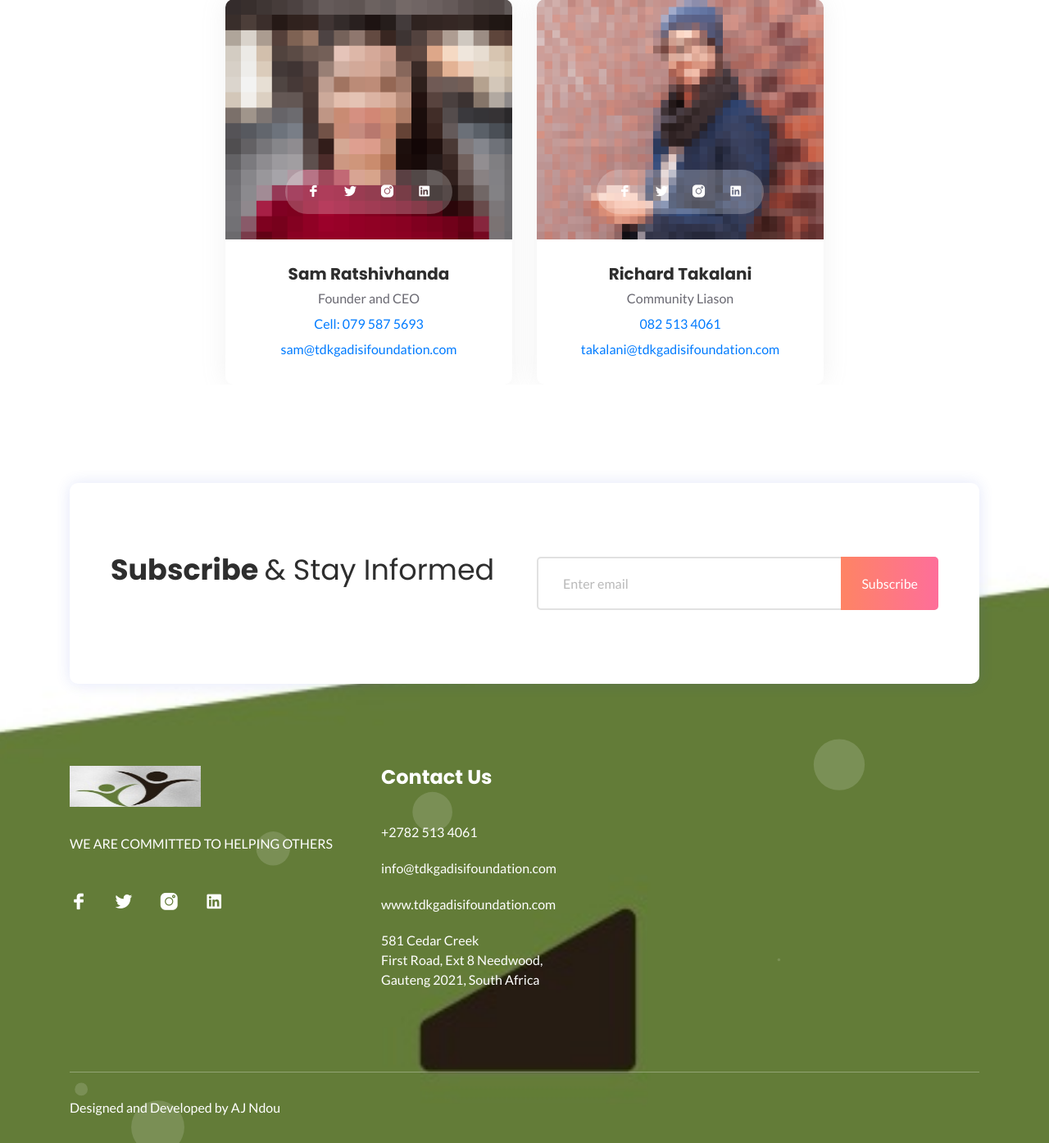
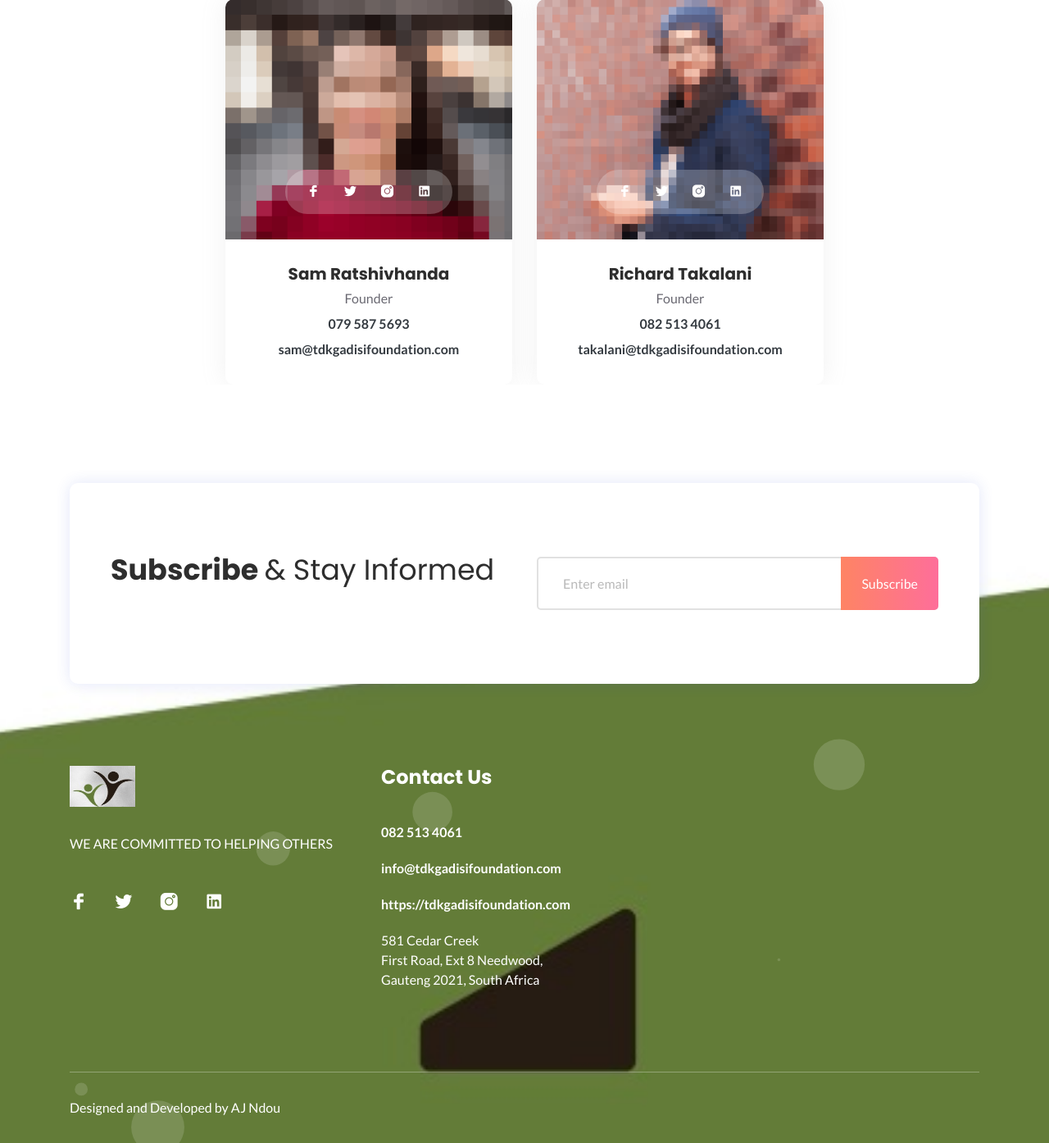
Before and after one commit to Gadisi/website, a Flask app: page / in a window 1280 px wide. Shown: the part 3514-4908 px from the top of the page at 82% size. Run offline with Flask 3, Linux system fonts and the light colour scheme; parts of the project's set-up code (start-up, migrations or seed data) failed here and were passed over; some libraries are stand-ins or nearby versions; some web fonts are replaced.

Commit message:
fixed template links

```diff
--- a/templates/index.html
+++ b/templates/index.html
@@ -309,10 +309,6 @@
             </div> <!-- row -->
         </div> <!-- container -->
     </section>
-    <!--====== VIDEO COUNTER PART ENDS ======-->
-
-    <!--====== TEAM PART START ======-->
-
     <section id="team" class="team-area pt-120">
         <div class="container">
             <div class="row justify-content-center">
@@ -340,9 +336,9 @@
                         </div>
                         <div class="team-content">
                             <h5 class="holder-name"><a href="#">Sam Ratshivhanda</a></h5>
-                            <p class="text">Founder and CEO</p>
-                            <p class="text"><a href="tel:0795875693">Cell: 079 587 5693</a></p>
-                            <p class="text"><a href="mailto:sam@tdkgadisifoundation.com">sam@tdkgadisifoundation.com</a></p>
+                            <p class="text">Founder</p>
+                            <p class="text"><a href="tel:0795875693" class="font-weight-bold text-dark">079 587 5693</a></p>
+                            <p class="text"><a href="mailto:sam@tdkgadisifoundation.com" class="font-weight-bold text-dark">sam@tdkgadisifoundation.com</a></p>
                         </div>
                     </div> <!-- single team -->
                 </div>
@@ -361,9 +357,9 @@
                         </div>
                         <div class="team-content">
                             <h5 class="holder-name"><a href="#">Richard Takalani</a></h5>
-                            <p class="text">Community Liason</p>
-                            <p class="text"><a href="tel:0825134061">082 513 4061</a></p>
-                            <p class="text"><a href="mailto:takalani@tdkgadisifoundation.com">takalani@tdkgadisifoundation.com</a></p>
+                            <p class="text">Founder</p>
+                            <p class="text"><a href="tel:0825134061" class="font-weight-bold text-dark">082 513 4061</a></p>
+                            <p class="text"><a href="mailto:takalani@tdkgadisifoundation.com" class="font-weight-bold text-dark">takalani@tdkgadisifoundation.com</a></p>
                         </div>
 
                     </div> <!-- single team -->
@@ -396,8 +392,8 @@
                 <div class="row">
                     <div class="col-lg-4 col-md-6 col-sm-8">
                         <div class="footer-about mt-50 wow fadeIn" data-wow-duration="1s" data-wow-delay="0.2s">
-                            <a class="logo" href="#">
-                                <img src="{{ url_for('static', filename='images/logo.jpg') }}" alt="logo" width="65" height="50">
+                            <a class="navbar-brand" href="{{ url_for('home.get_home') }}">
+                                <img src="{{ url_for('static', filename='images/logo.jpg') }}" alt="logo" width="80" height="50">
                             </a>
                             <p class="text">WE ARE COMMITTED TO HELPING OTHERS</p>
                             <ul class="social">
@@ -415,9 +411,9 @@
                                 <h4 class="title">Contact Us</h4>
                             </div>
                             <ul class="contact">
-                                <li>+2782 513 4061</li>
-                                <li>info@tdkgadisifoundation.com</li>
-                                <li>www.tdkgadisifoundation.com</li>
+                                <li><a href="tel:0825134061" class="font-weight-bold text-white">082 513 4061</a></li>
+                                <li><a href="mailto:info@tdkgadisifoundation.com" class="font-weight-bold text-white">info@tdkgadisifoundation.com</a></li>
+                                <li><a href="{{ url_for('home.get_home') }}" class="font-weight-bold text-white">https://tdkgadisifoundation.com</a></li>
                                 <li>581 Cedar Creek<br> First Road, Ext 8 Needwood, Gauteng 2021, South Africa</li>
                             </ul>
                         </div> <!-- footer contact -->
```
